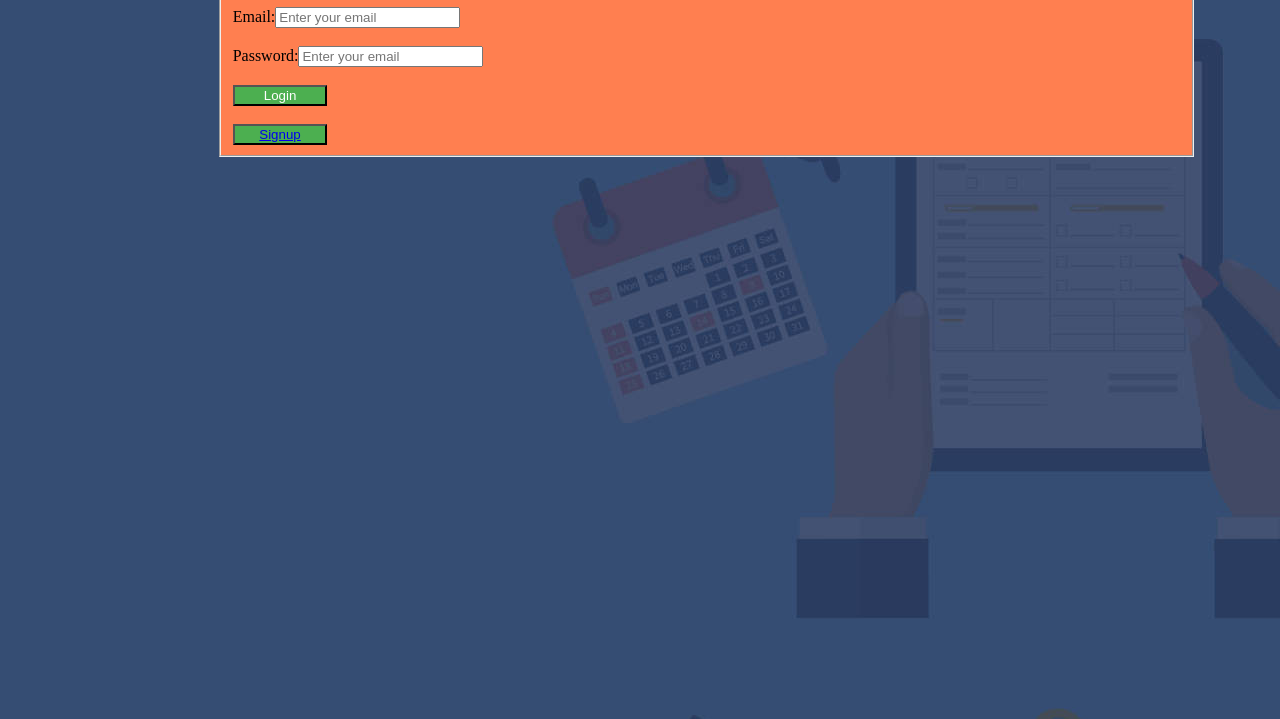
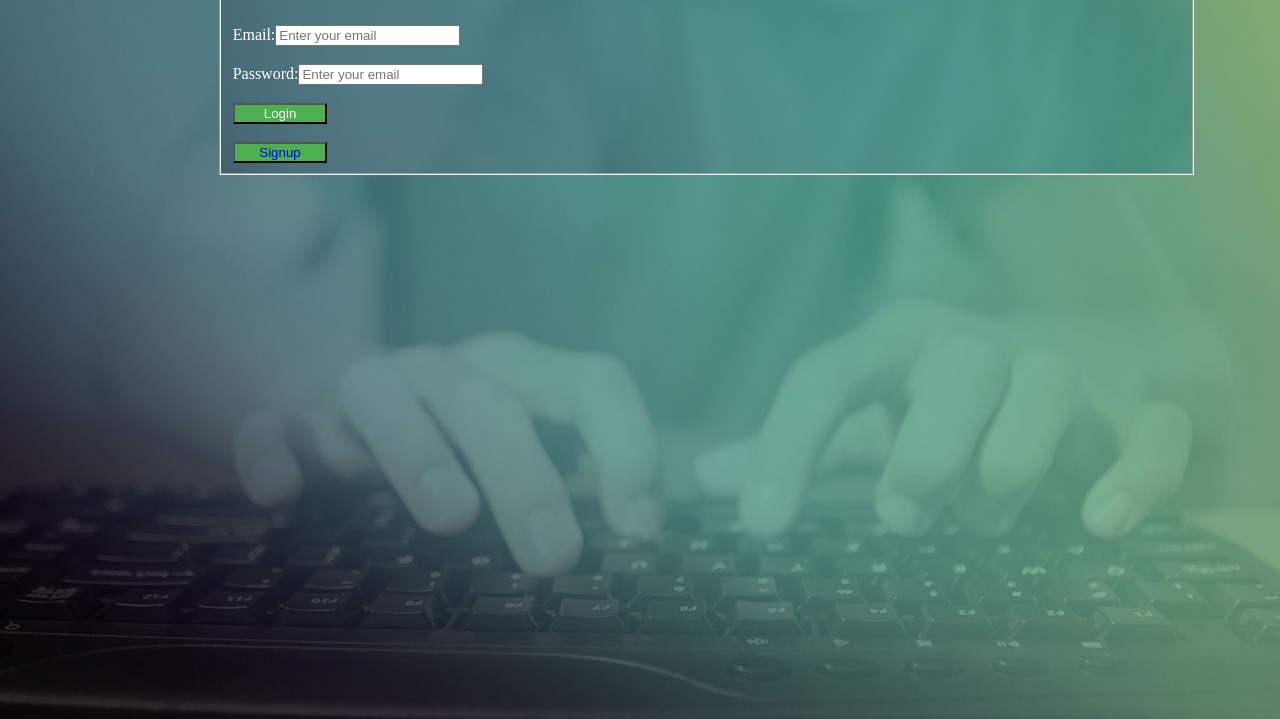
Before and after one commit to NNAMOBI/DATA-ENTRY-FORM, a plain HTML site: page signin.html in a window 1280 px wide. Shown: the part 81-800 px from the top of the page. Drawn offline with Linux system fonts and the light colour scheme.

Commit message:
modified gh-page

```diff
--- a/signin.html
+++ b/signin.html
@@ -7,17 +7,18 @@
     </head>
 
     <body>
-
+        <div id="vac">
         <h1 id="title">specdesign.com</h1>
         <p id="start">Start now</p><br>
+        </div><br>
 
-        <br><fieldset class="signin">
+        <br><fieldset id="register">
                 <div class="page">
                 <form action="/action_page.php" method="get"><br>
                 <br>Email:<input type="password" name="password" placeholder="Enter your email"><br>
                 <br>Password:<input type="password" name="password" placeholder="Enter your email"><br>
-                <br><button class="registerbtn">Login</button><br>
-                <br><button class="registerbtn" ><a href="index.html">Signup</a></button>
+                <br><button id="registerbtn">Login</button><br>
+                <br><button id="registerbtn" ><a href="index.html">Signup</a></button>
             </form>
                 </div>
 
--- a/style.css
+++ b/style.css
@@ -14,12 +14,12 @@ h1 {
     background-image: url("image2.jpg");
     color:gold;
 }
- .register {
+ #register {
      background-image: url("background-images.jpg");
      color:white;
  }
  body {
-     background-image: url("image3.jpg");
+     background-image: url("background-images.jpg");
  }
 
  #others {
@@ -32,7 +32,7 @@ h1 {
  .signin {
      background-color: coral;
  }
- .registerbtn {
+ #registerbtn {
      color:white;
      background-color: #4CAF50;
      width: 10%;
@@ -42,3 +42,6 @@ h1 {
     background-color: #4CAF50;
     width: 10%;
  }
+ a {
+     text-decoration:none;
+ }
```
Also changed, not shown: index.html (+1 -1 lines).
